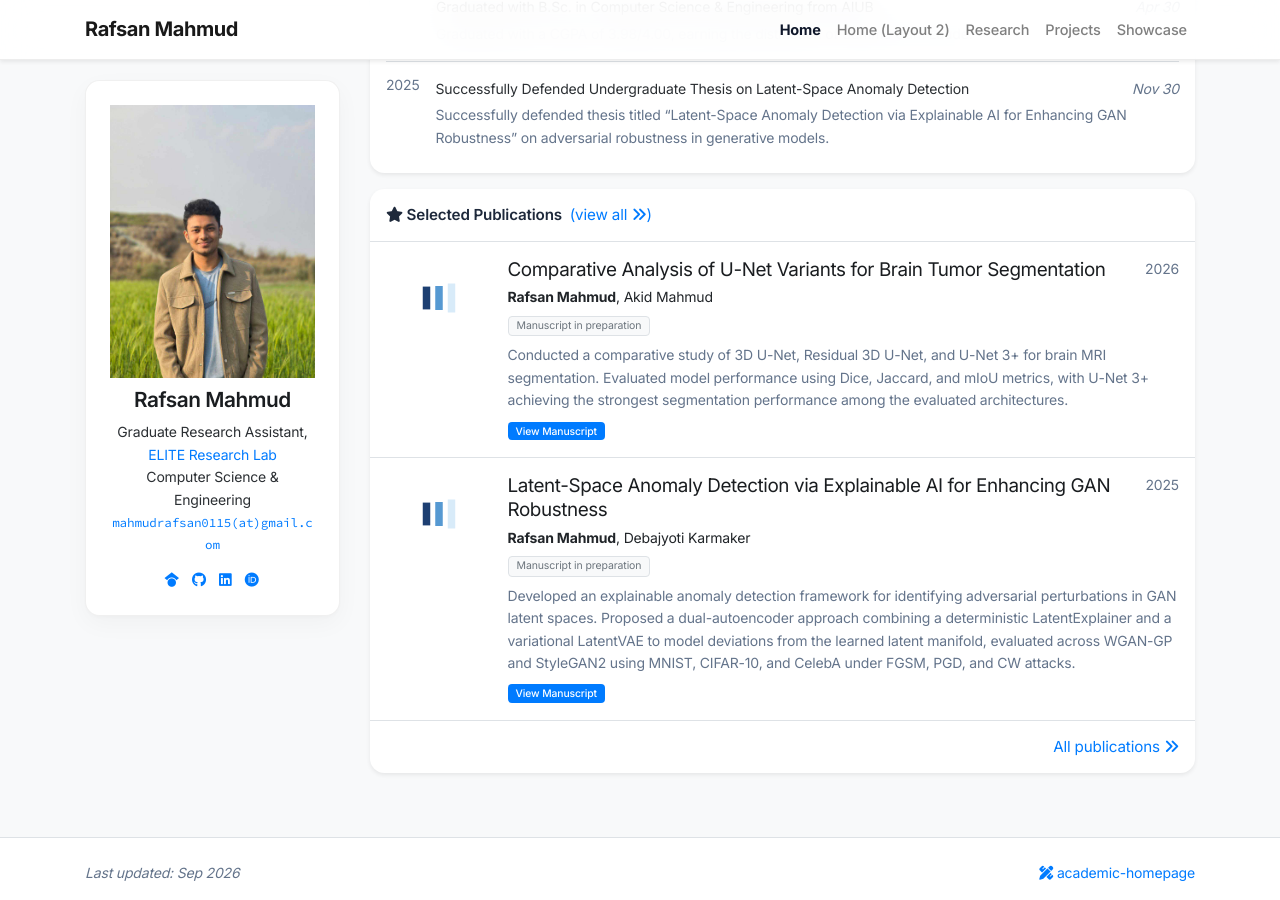
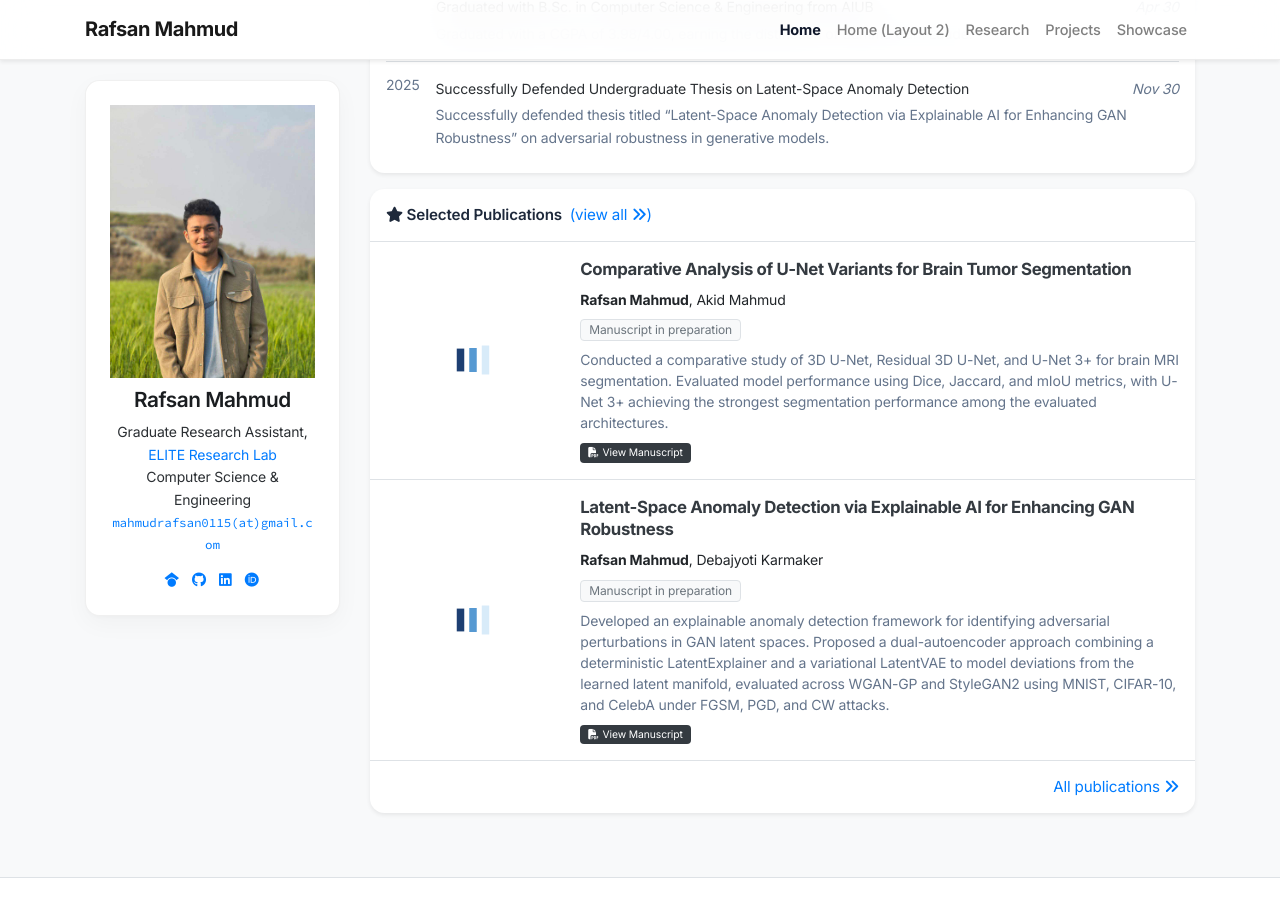
Before and after one commit to RAAFSAAN0/RAAFSAAN0.github.io, a Jekyll site: the page built from index.html, in a window 1280 px wide and 900 px high, scrolled down 1061 px. Built offline with Jekyll 4.4.1, drawn with Linux system fonts in a browser that asks for light colours; nearby versions of some CDN libraries; a style sheet for code colours, icons or effects is not loaded.

Commit message:
Update publication_item.html

```diff
--- a/_includes/widgets/publication_item.html
+++ b/_includes/widgets/publication_item.html
@@ -1,44 +1,45 @@
 {% assign item = include.item %}
+
+<!-- Desktop View -->
 <div class="d-none d-md-block">
-    <div class="row no-gutters {% unless include.hide_bottom_border %}border-bottom{% endunless %} border-gray">
-        <div class="col-md-3 col-xl-2 mb-md-0 p-md-3">
+    <div class="row no-gutters align-items-center {% unless include.hide_bottom_border %}border-bottom{% endunless %} border-gray">
+        <div class="col-md-3 col-xl-3 p-3 text-center">
             {%- if item.cover -%}
-            <img data-src="{{ item.cover | relative_url }}" alt="{{ item.title }}" class="lazy w-100 rounded-sm" src="{{ '/assets/images/empty_300x200.png' | relative_url }}">
+            <img data-src="{{ item.cover | relative_url }}" alt="{{ item.title }}" class="lazy w-100 rounded shadow-xs" style="aspect-ratio: 16 / 9; object-fit: cover;" src="{{ '/assets/images/empty_300x200.png' | relative_url }}">
             {%- else -%}
-            <svg class="bubble-visual-hash lazy w-100 rounded-sm" data-bubble-visual-hash="{{ item.id }}" viewBox="0 0 300 200"></svg>
+            <svg class="bubble-visual-hash lazy w-100 rounded shadow-xs" data-bubble-visual-hash="{{ item.id }}" viewBox="0 0 300 200" style="aspect-ratio: 16 / 9; object-fit: cover;"></svg>
             {%- endif -%}
         </div>
 
-        <div class="col-md-9 col-xl-10 p-3 pl-md-0">
+        <div class="col-md-9 col-xl-9 p-3 pl-md-1">
             <div class="d-flex justify-content-between align-items-start">
-                <h5 class="mt-0 mb-1 font-weight-normal">{{ item.title }}</h5>
-                {% if item.pub_date %}
-                <span class="small text-muted ml-3 font-weight-normal">{{ item.pub_date }}</span>
-                {% endif %}
+                <h5 class="mt-0 mb-1 font-weight-bold text-dark" style="line-height: 1.35; font-size: 1.05rem;">
+                    {{ item.title }}
+                </h5>
             </div>
 
-            <p class="mt-0 mb-1 small">
+            <p class="mt-1 mb-1 small text-secondary">
                 {% include widgets/author_list.html authors=item.authors %}
             </p>
 
-            <p class="mt-0 mb-2 small">
+            <div class="mb-2">
                 {% if item.pub %}
                 <span class="badge badge-light border text-secondary font-weight-normal py-1 px-2">{{ item.pub }}</span>
                 {% else %}
                 <span class="badge badge-light border text-secondary font-weight-normal py-1 px-2">Manuscript in preparation</span>
                 {% endif %}
-                {{ item.pub_last }}
+                <span class="small text-muted ml-1">{{ item.pub_last }}</span>
                 <span data-semantic-scholar-id="{{ item.semantic_scholar_id }}"></span>
-            </p>
+            </div>
 
-            <p class="mt-0 mb-2 small text-muted">{{ item.abstract }}</p>
+            <p class="mt-0 mb-2 small text-muted" style="line-height: 1.5;">{{ item.abstract }}</p>
 
-            <div class="small pb-0 mb-0 lh-125 abstract-links">
+            <div class="small pb-0 mb-0 abstract-links">
                 {% for link in item.links %}
                     {% if link[1].url %}
-                    <a target="{{ link[1]['target'] }}" href="{{ link[1]['url'] }}" class="badge badge-primary py-1 px-2 mr-1">{{ link[0] }}</a>
+                    <a target="{{ link[1]['target'] }}" href="{{ link[1]['url'] }}" class="badge badge-dark py-1 px-2 mr-1 font-weight-normal"><i class="fas fa-file-pdf mr-1"></i>{{ link[0] }}</a>
                     {% else %}
-                    <a target="_blank" href="{{ link[1] }}" class="badge badge-primary py-1 px-2 mr-1">{{ link[0] }}</a>
+                    <a target="_blank" href="{{ link[1] }}" class="badge badge-dark py-1 px-2 mr-1 font-weight-normal"><i class="fas fa-file-pdf mr-1"></i>{{ link[0] }}</a>
                     {% endif %}
                 {% endfor %}
             </div>
@@ -46,43 +47,42 @@
     </div>
 </div>
 
-<div class="row no-gutters d-md-none {% unless include.hide_bottom_border %}border-bottom{% endunless %} border-gray {% if include.first %}rounded-xl-top{% endif %} {% if include.last %}rounded-xl-bottom{% endif %} {% if item.cover %}lazy{% endif %}" data-src="{{ item.cover | relative_url }}">
-    <div class="w-100 {% if include.first %}rounded-xl-top{% endif %} {% if include.last %}rounded-xl-bottom{% endif %}" style="background-color: rgba(255,255,255,0.95);">
-        <div class="d-flex align-items-start flex-column py-3 px-4">
-            <div>
-                <div class="d-flex justify-content-between align-items-start">
-                    <h5 class="mt-0 mb-1 font-weight-normal">{{ item.title }}</h5>
-                    {% if item.pub_date %}
-                    <span class="small text-muted ml-3 font-weight-normal">{{ item.pub_date }}</span>
-                    {% endif %}
+<!-- Mobile View -->
+<div class="row no-gutters d-md-none {% unless include.hide_bottom_border %}border-bottom{% endunless %} border-gray {% if include.first %}rounded-xl-top{% endif %} {% if include.last %}rounded-xl-bottom{% endif %}">
+    <div class="w-100 p-3">
+        {%- if item.cover -%}
+        <div class="mb-3">
+            <img data-src="{{ item.cover | relative_url }}" alt="{{ item.title }}" class="lazy w-100 rounded shadow-xs" style="aspect-ratio: 16 / 9; object-fit: cover;" src="{{ '/assets/images/empty_300x200.png' | relative_url }}">
         </div>
+        {%- endif -%}
 
-                <p class="mt-0 mb-1 small">
+        <h5 class="mt-0 mb-1 font-weight-bold text-dark" style="line-height: 1.35; font-size: 1.02rem;">
+            {{ item.title }}
+        </h5>
+
+        <p class="mt-1 mb-1 small text-secondary">
             {% include widgets/author_list.html authors=item.authors %}
         </p>
 
-                <p class="mt-0 mb-2 small">
+        <div class="mb-2">
             {% if item.pub %}
             <span class="badge badge-light border text-secondary font-weight-normal py-1 px-2">{{ item.pub }}</span>
             {% else %}
             <span class="badge badge-light border text-secondary font-weight-normal py-1 px-2">Manuscript in preparation</span>
             {% endif %}
-                    {{ item.pub_last }}
-                    <span data-semantic-scholar-id="{{ item.semantic_scholar_id }}"></span>
-                </p>
+            <span class="small text-muted ml-1">{{ item.pub_last }}</span>
+        </div>
 
-                <p class="mt-0 mb-2 small text-muted">{{ item.abstract }}</p>
+        <p class="mt-0 mb-2 small text-muted" style="line-height: 1.5;">{{ item.abstract }}</p>
 
-                <div class="small pb-0 mb-0 lh-125 abstract-links">
+        <div class="small pb-0 mb-0 abstract-links">
             {% for link in item.links %}
                 {% if link[1].url %}
-                        <a target="{{ link[1]['target'] }}" href="{{ link[1]['url'] }}" class="badge badge-primary py-1 px-2 mr-1">{{ link[0] }}</a>
+                <a target="{{ link[1]['target'] }}" href="{{ link[1]['url'] }}" class="badge badge-dark py-1 px-2 mr-1 font-weight-normal"><i class="fas fa-file-pdf mr-1"></i>{{ link[0] }}</a>
                 {% else %}
-                        <a target="_blank" href="{{ link[1] }}" class="badge badge-primary py-1 px-2 mr-1">{{ link[0] }}</a>
+                <a target="_blank" href="{{ link[1] }}" class="badge badge-dark py-1 px-2 mr-1 font-weight-normal"><i class="fas fa-file-pdf mr-1"></i>{{ link[0] }}</a>
                 {% endif %}
             {% endfor %}
         </div>
     </div>
 </div>
-    </div>
-</div>
```
Lines whose indentation alone changed are shown as unchanged.
